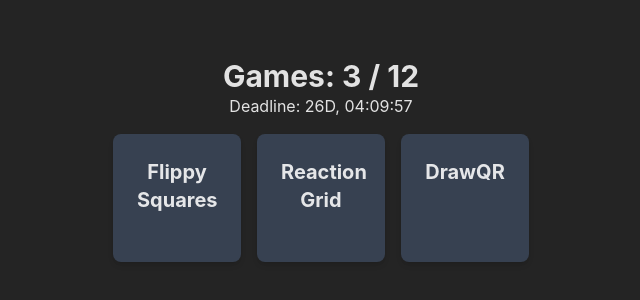
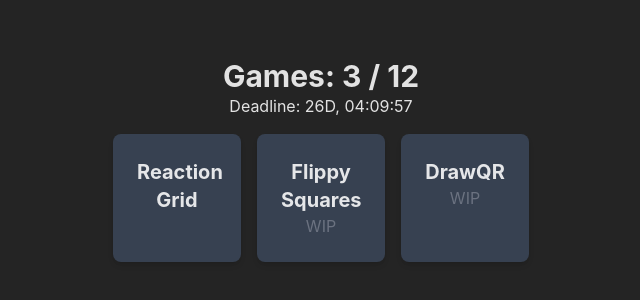
Before and after one commit to SilviuIordache/react-games, a React (Vite) app: page / in a window 1280 px wide. Shown: the part 240-540 px from the top of the page, without its empty margins (319-959 px from the left). Built offline with nearby package versions, Linux system fonts and the light colour scheme.

Commit message:
Small improvements

```diff
--- a/src/Home.jsx
+++ b/src/Home.jsx
@@ -30,9 +30,7 @@ const Home = () => {
   return (
     <>
       <div className="mb-4">
-        <h1 className="text-3xl font-bold ">
-          Games: {gamesList.length} / 12
-        </h1>
+        <h1 className="text-3xl font-bold ">Games: {gamesList.length} / 12</h1>
         <p>
           Deadline: {timeLeft.days}D, {String(timeLeft.hours).padStart(2, '0')}:
           {String(timeLeft.minutes).padStart(2, '0')}:
@@ -44,6 +42,7 @@ const Home = () => {
         {gamesList.map((game) => (
           <Card key={game.name} onClick={() => navigate(game.path)}>
             <h1 className="text-xl font-bold">{game.name}</h1>
+            {game.status === 'wip' && <p className="text-gray-500">WIP</p>}
           </Card>
         ))}
       </div>
--- a/src/games/ReactionGrid/StartDialog.tsx
+++ b/src/games/ReactionGrid/StartDialog.tsx
@@ -15,7 +15,7 @@ export const StartDialog = ({ isOpen, onStartGame }: Props) => {
     <Dialog isOpen={isOpen} title="Reaction Grid" hideCloseButton>
       <p className="mb-4">
         Click on the <span className="text-blue-500">blue square</span> as fast
-        as you can. Misclick = penalty
+        as you can. Clicking on the wrong square will result in a penalty.
       </p>
 
       <div className="flex justify-end">
--- a/src/games/games.js
+++ b/src/games/games.js
@@ -1,7 +1,17 @@
 import { FlippySquares, ReactionGrid, DrawQR } from './index';
 
 export const gamesList = [
-  { name: 'Flippy Squares', path: '/flippy-squares', component: FlippySquares },
-  { name: 'Reaction Grid', path: '/reaction-grid', component: ReactionGrid },
-  { name: 'DrawQR', path: '/draw-qr', component: DrawQR },
+  {
+    name: 'Reaction Grid',
+    path: '/reaction-grid',
+    component: ReactionGrid,
+    status: 'done',
+  },
+  {
+    name: 'Flippy Squares',
+    path: '/flippy-squares',
+    component: FlippySquares,
+    status: 'wip',
+  },
+  { name: 'DrawQR', path: '/draw-qr', component: DrawQR, status: 'wip' },
 ];
```
